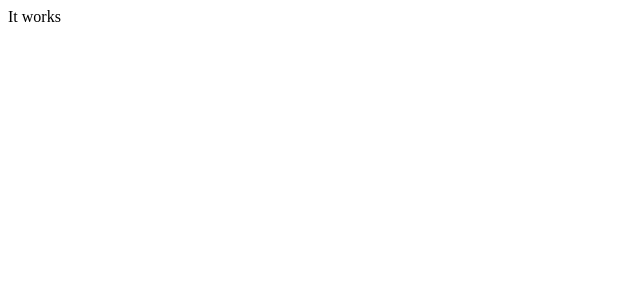
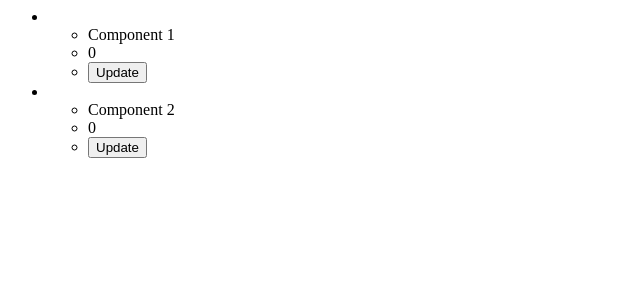
Before and after one commit to ptorian/react-hook-store, a React app: page / in a window 1280 px wide. Shown: the top 300 px of the page, without its empty margins (0-640 px from the left). Built offline with nearby package versions, Linux system fonts and the light colour scheme.

Commit message:
Add context

```diff
--- a/src/app.tsx
+++ b/src/app.tsx
@@ -1,5 +1,20 @@
-import React from "react";
+import React from 'react';
+import {Component1} from './component1';
+import { Component2 } from './component2';
+import { AppContextProvider } from './context/appContextProvider';
 
-export default () => (
-    <p>It works</p>
-)
+export const App = () => {
+    console.log("render App");
+    return (
+        <AppContextProvider>
+            <ul>
+                <li>
+                    <Component1 name="Component 1" />
+                </li>
+                <li>
+                    <Component2 name="Component 2"></Component2>
+                </li>
+            </ul>
+        </AppContextProvider>
+    );
+}
--- /dev/null
+++ b/src/component1.tsx
@@ -0,0 +1,15 @@
+import React, { useState, useContext } from 'react';
+import { AppContext } from './context/appContext';
+
+export const Component1: React.SFC<{name: string}> = props => {
+    console.log(`render ${props.name}`);
+    const appContext = useContext(AppContext);
+    return (
+        <ul>
+            <li>{props.name}</li>
+            <li>{appContext.state.page1.clickCount}</li>
+            <li><button onClick={() => appContext.actions.setPage1ClickCount(appContext.state.page1.clickCount + 1)}>Update</button></li>
+            {props.children != null ? <li>{props.children}</li> : null}
+        </ul>
+    );
+};
--- /dev/null
+++ b/src/component2.tsx
@@ -0,0 +1,15 @@
+import React, { useState, useContext } from 'react';
+import { AppContext } from './context/appContext';
+
+export const Component2: React.SFC<{name: string}> = props => {
+    console.log(`render ${props.name}`);
+    const appContext = useContext(AppContext);
+    return (
+        <ul>
+            <li>{props.name}</li>
+            <li>{appContext.state.page2.clickCount}</li>
+            <li><button onClick={() => appContext.actions.setPage2ClickCount(appContext.state.page2.clickCount + 1)}>Update</button></li>
+            {props.children != null ? <li>{props.children}</li> : null}
+        </ul>
+    );
+};
--- /dev/null
+++ b/src/context/appContext.tsx
@@ -0,0 +1,18 @@
+import React from "react";
+
+export interface AppContextType {
+    state: {
+        page1: {
+            clickCount: number
+        },
+        page2: {
+            clickCount: number
+        }
+    },
+    actions: {
+        setPage1ClickCount: (value: number) => void,
+        setPage2ClickCount: (value: number) => void,
+    }
+}
+
+export const AppContext = React.createContext<AppContextType>(null);
--- /dev/null
+++ b/src/context/appContextProvider.tsx
@@ -0,0 +1,38 @@
+import React, { useState } from "react";
+import {AppContext} from "./appContext"
+
+
+export const AppContextProvider = ({children}) => {
+    console.log("render AppContextProvider");
+
+    const [page1ClickCount, setPage1ClickCount] = useState(0);
+    const [page2ClickCount, setPage2ClickCount] = useState(0);
+
+    const state = {
+        page1: {
+            clickCount: page1ClickCount
+        },
+        page2: {
+            clickCount: page2ClickCount
+        }
+    };
+
+    const actions = {
+        setPage1ClickCount,
+        setPage2ClickCount
+    };
+
+    const providerValue = {state, actions};
+
+    return (
+        /*
+            https://reactjs.org/docs/context.html#contextprovider
+            All consumers that are descendants of a Provider will re-render whenever the Provider’s value prop changes.
+            The propagation from Provider to its descendant consumers is not subject to the shouldComponentUpdate
+            method, so the consumer is updated even when an ancestor component bails out of the update.
+         */
+        <AppContext.Provider value={providerValue}>
+            {children}
+        </AppContext.Provider>
+    )
+};
--- a/src/index.tsx
+++ b/src/index.tsx
@@ -1,6 +1,6 @@
 import React from 'react';
 import ReactDOM from 'react-dom';
-import App from "./app";
+import {App} from "./app";
 
 ReactDOM.render(<App />,
     document.getElementById('app-root')
```
